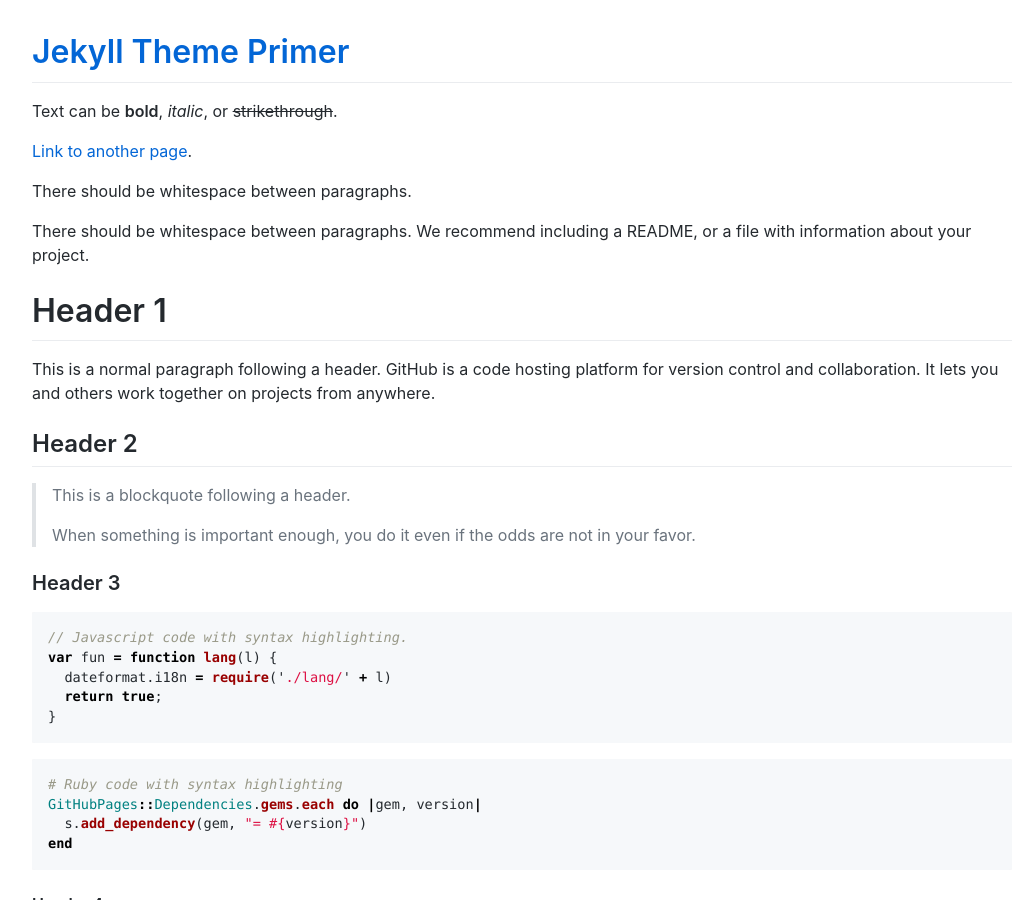
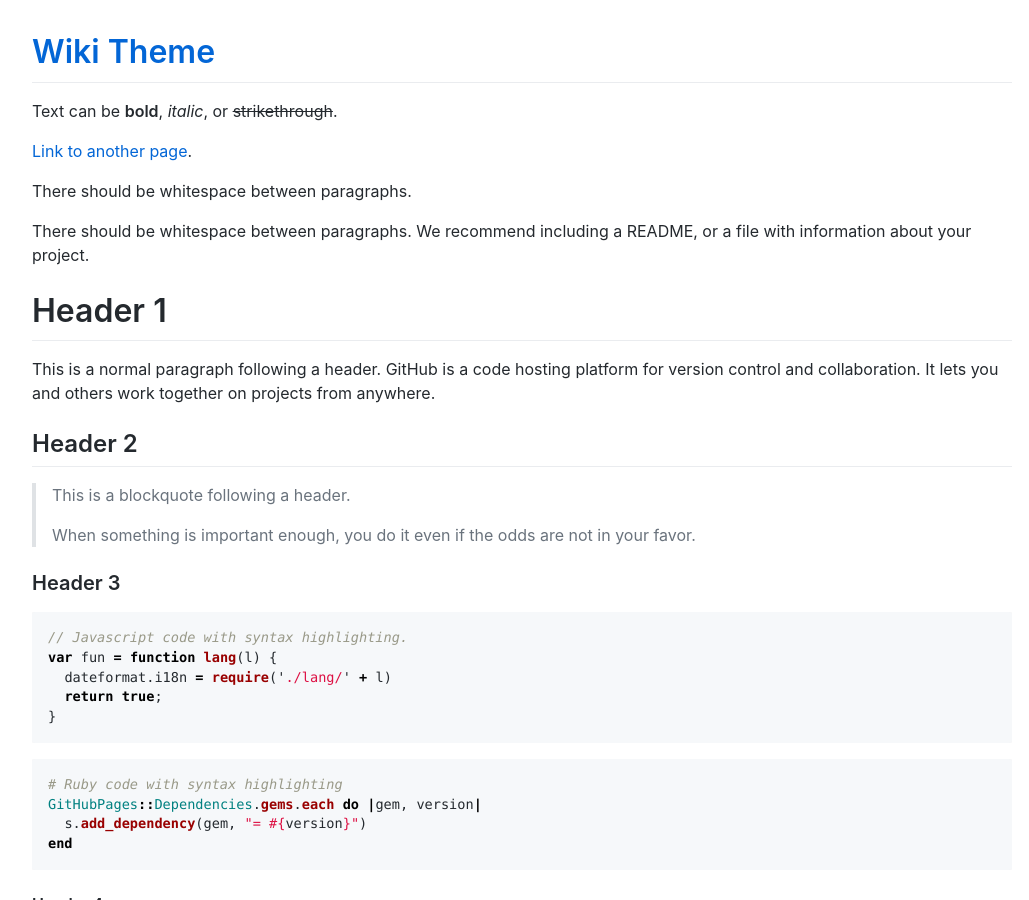
Before and after one commit to zozobalogh0817/zocs, a Jekyll site: the page built from wiki-theme/index.md, in a window 1280 px wide and 900 px high. Shown: the whole window, without its empty margins (118-1147 px from the left). Built offline with Jekyll 4.4.1, drawn with Linux system fonts in a browser that asks for light colours; comment, search, counter and statistics services are not loaded.

Commit message:
feat: fix wiki-theme build bug

```diff
--- a/wiki-theme/_config.yml
+++ b/wiki-theme/_config.yml
@@ -14,7 +14,7 @@
   source:
     branch: "master"
     path: "/"
-  repository_url: "https://github.com/pages-themes/primer"
+  repository_url: "https://github.com/zozobalogh0817/zozobalogh0817.github.io"
 
-title: Jekyll Theme Primer
-description: Primer is a Jekyll theme for GitHub Pages
+title: Wiki Theme
+description: This theme is based on GitHub's own Primer Jekyll theme for GitHub Pages
--- a/wiki-theme/_sass/wiki-theme.scss
+++ b/wiki-theme/_sass/wiki-theme.scss
@@ -1,3 +1,4 @@
+
 @import "primer-support/index.scss";
 @import "primer-base/index.scss";
 @import "primer-utilities/index.scss";
--- a/wiki-theme/assets/css/_wiki-theme.scss
+++ /dev/null
@@ -1,6 +0,0 @@
-@import "../../_sass/primer-support/index.scss";
-@import "../../_sass/primer-base/index.scss";
-@import "../../_sass/primer-utilities/index.scss";
-@import "../../_sass/primer-layout/index.scss";
-@import "../../_sass/primer-markdown/index.scss";
-@import "../../_sass/rouge";
```
Also changed, not shown: wiki-theme/wiki-theme.gemspec, 1 other file.
